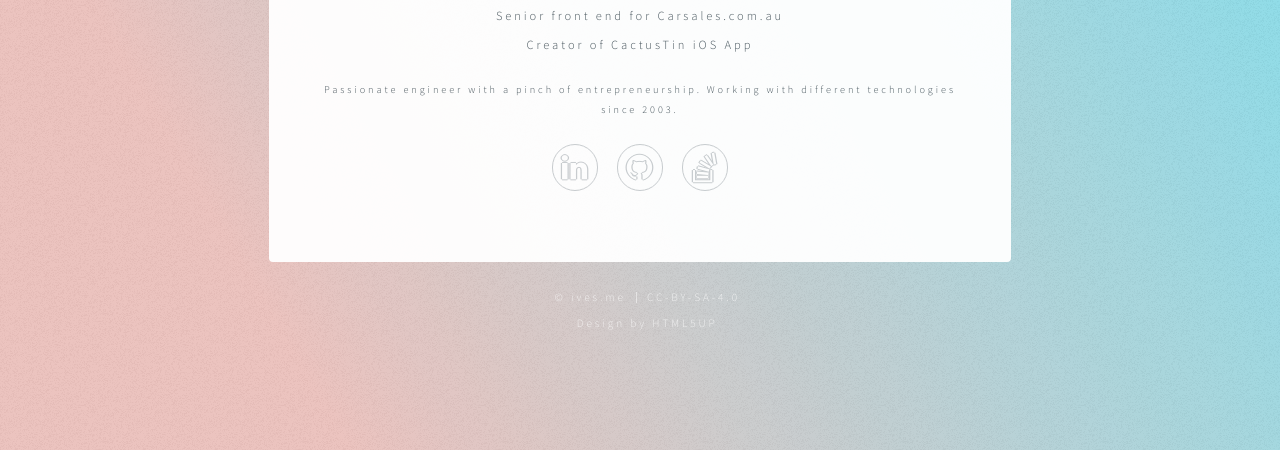
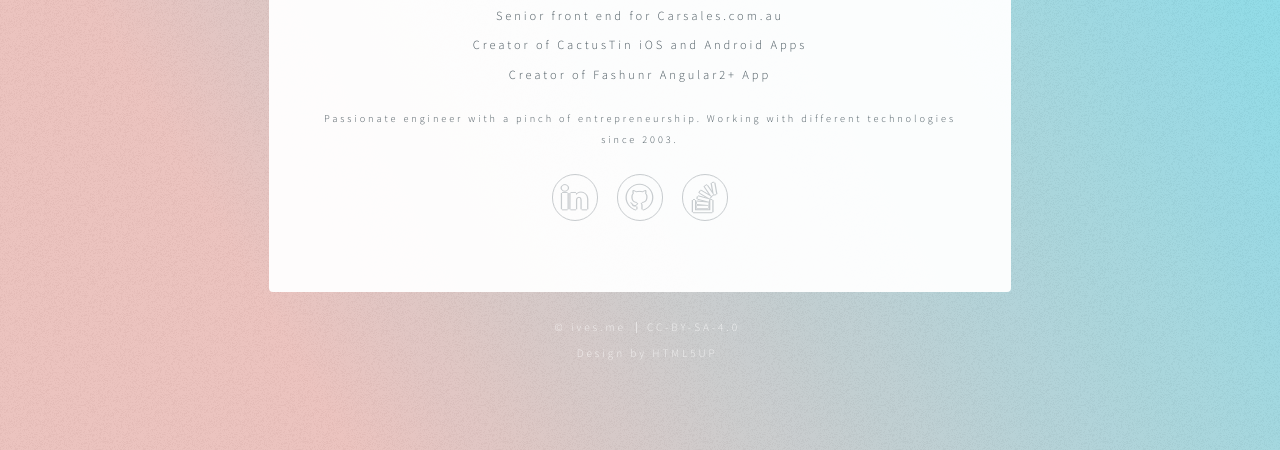
Before and after one commit to IvesDotMe/IvesDotMe.github.io, a plain HTML site: page index.html in a window 1280 px wide. Shown: the part 350-800 px from the top of the page. Drawn offline with Linux system fonts and the light colour scheme.

Commit message:
Added fashunr

```diff
--- a/index.html
+++ b/index.html
@@ -61,8 +61,9 @@
 
                   <li>Senior front end for <a href="https://carsales.com.au">Carsales.com.au</a></li>
 
-                  <li>Creator of <a href="https://itunes.apple.com/us/app/cactustin/id1454623914">CactusTin</a> iOS App</li>
+                  <li>Creator of <a href="https://www.catustin.com">CactusTin</a> iOS and Android Apps</li>
 
+				  <li>Creator of <a href="https://www.fashunr.com">Fashunr</a> Angular2+ App</li>
               </ul>
 
 
```
